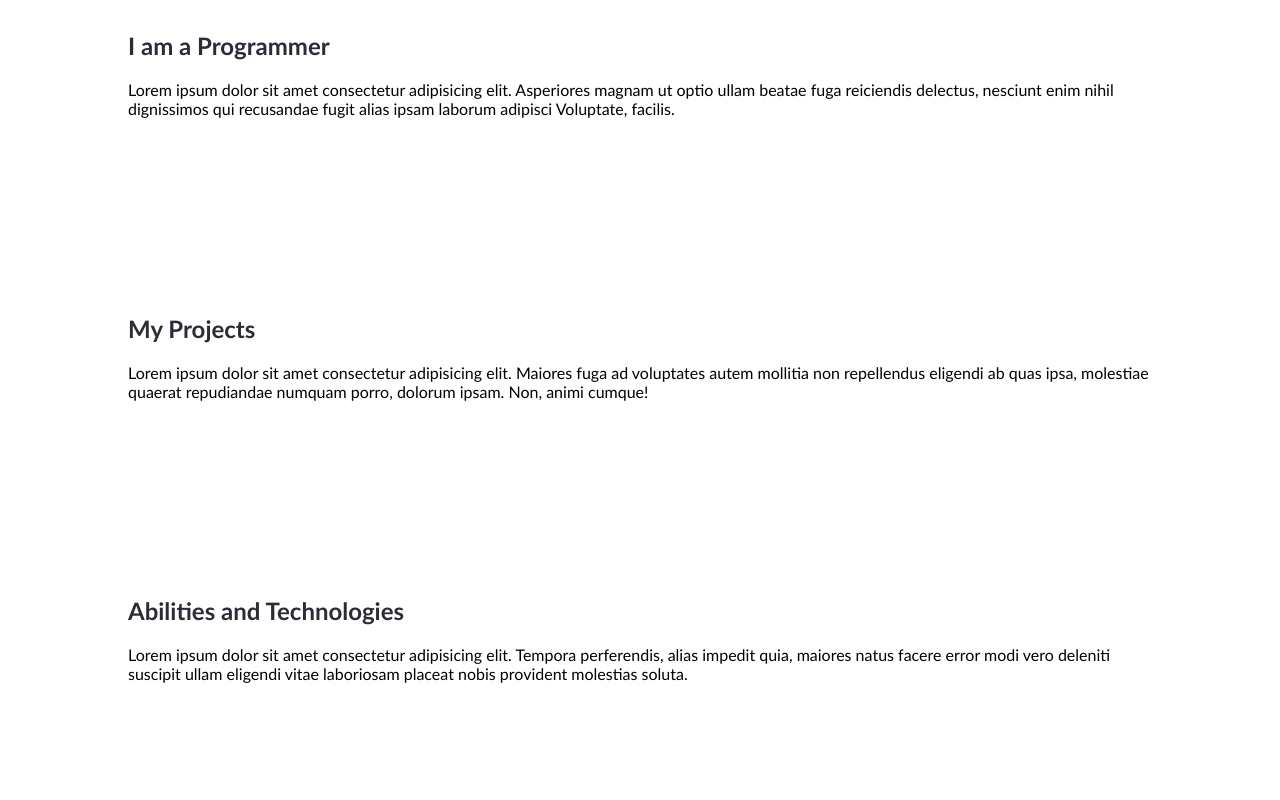
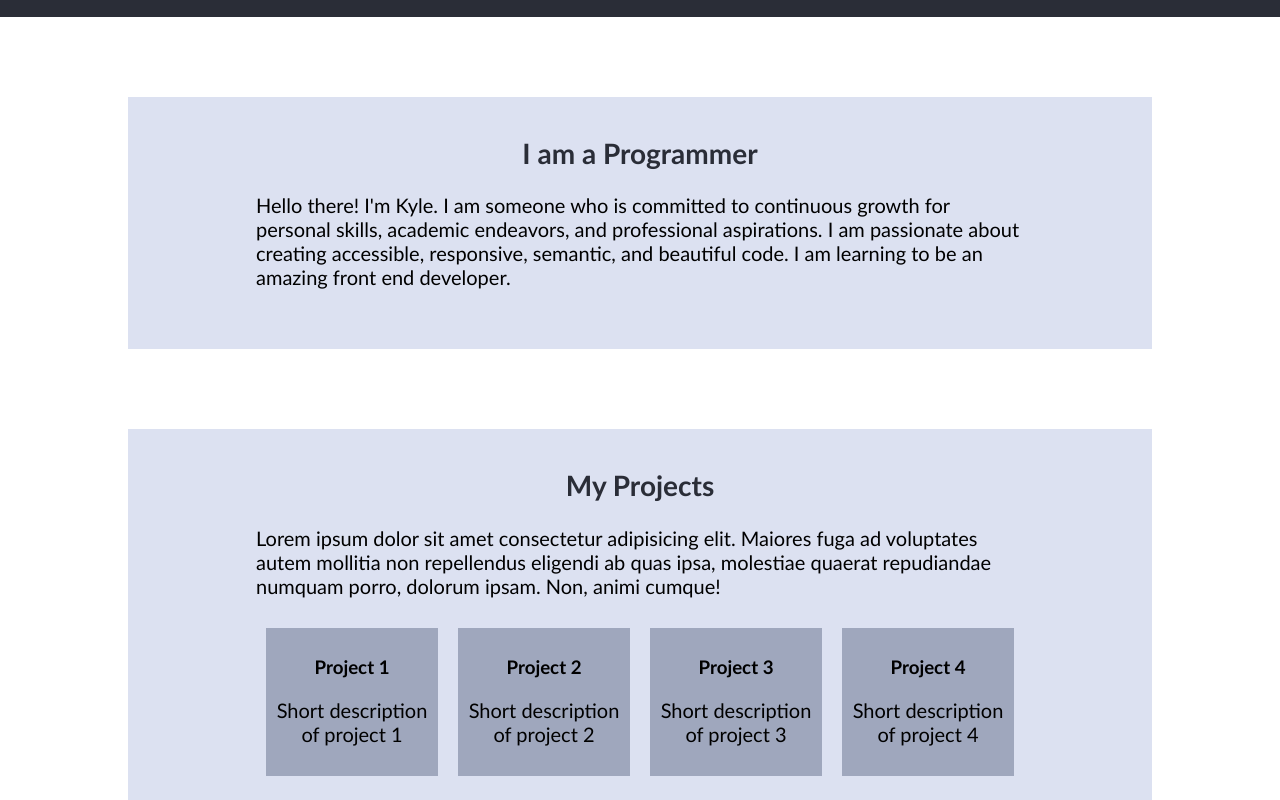
Before and after one commit to kylecarmichael/CVSite, a plain HTML site: page index.html in a window 1280 px wide. Shown: the part 620-1420 px from the top of the page. Drawn offline with Linux system fonts and the light colour scheme.

Commit message:
About and Projects update

```diff
--- a/index.html
+++ b/index.html
@@ -21,12 +21,27 @@
     <main>
         <section class="about-me">
             <h2>I am a Programmer</h2>
-            <p>Lorem ipsum dolor sit amet consectetur adipisicing elit. Asperiores magnam ut optio ullam beatae fuga reiciendis delectus, nesciunt enim nihil dignissimos qui recusandae fugit alias ipsam laborum adipisci Voluptate, facilis.</p>
+            <p>Hello there! I'm Kyle. I am someone who is committed to continuous growth for personal skills, academic endeavors, and professional aspirations. I am passionate about creating accessible, responsive, semantic, and beautiful code. I am learning to be an amazing front end developer.</p>
         </section>
 
         <section class="projects">
             <h2>My Projects</h2>
             <p>Lorem ipsum dolor sit amet consectetur adipisicing elit. Maiores fuga ad voluptates autem mollitia non repellendus eligendi ab quas ipsa, molestiae quaerat repudiandae numquam porro, dolorum ipsam. Non, animi cumque!</p>
+            <div class="projects-container">
+                <section class="card card-1">
+                    <h3>Project 1</h3>
+                    <p>Short description of project 1</p>
+                </section><section class="card card-2">
+                    <h3>Project 2</h3>
+                    <p>Short description of project 2</p>
+                </section><section class="card card-3">
+                    <h3>Project 3</h3>
+                    <p>Short description of project 3</p>
+                </section><section class="card card-4">
+                    <h3>Project 4</h3>
+                    <p>Short description of project 4</p>
+                </section>
+            </div>
 
         </section>
 
--- a/styles/style.scss
+++ b/styles/style.scss
@@ -1,10 +1,13 @@
 $accent-color: #ff811c;
 $darkest-color: #2a2d37;
 $dark-color: #404553;
+$grey-color: #9fa7bd;
+$light-grey-color: #dce1f1;
 
 body {
     margin: 0;
     font-family: 'Gill Sans', 'Gill Sans MT', Calibri, 'Trebuchet MS', sans-serif;
+    font-size: 16px;
 }
 
 header {
@@ -12,6 +15,7 @@ header {
     color: $accent-color;
     background-color: $dark-color;
     text-align: center;
+    font-size: 2rem;
 }
 
 nav {
@@ -27,6 +31,7 @@ nav a {
     color: whitesmoke;
     text-decoration: none;
     margin: 0 10px;
+    font-size: 1.25rem;
 }
 
 nav a:hover {
@@ -35,8 +40,27 @@ nav a:hover {
 
 h2 {
     color: $darkest-color;
+    text-align: center;
+    font-size: 1.75rem;
 }
 
-section {
-    padding: 10vh 10vw;
+section.about-me, section.projects, section.skills, section.contact {
+    margin: 10vh 10vw;
+    padding: 2vh 10vw 5vh 10vw;
+    background: $light-grey-color;
 }
+
+section p {
+    font-size: 1.25rem;
+}
+
+.card {
+    background-color: $grey-color;
+    margin: 10px;
+    text-align: center;
+    padding: 10px ;
+}
+
+.projects-container {
+    display: flex;
+}
```
Also changed, not shown: styles/style.css, 1 other file.
